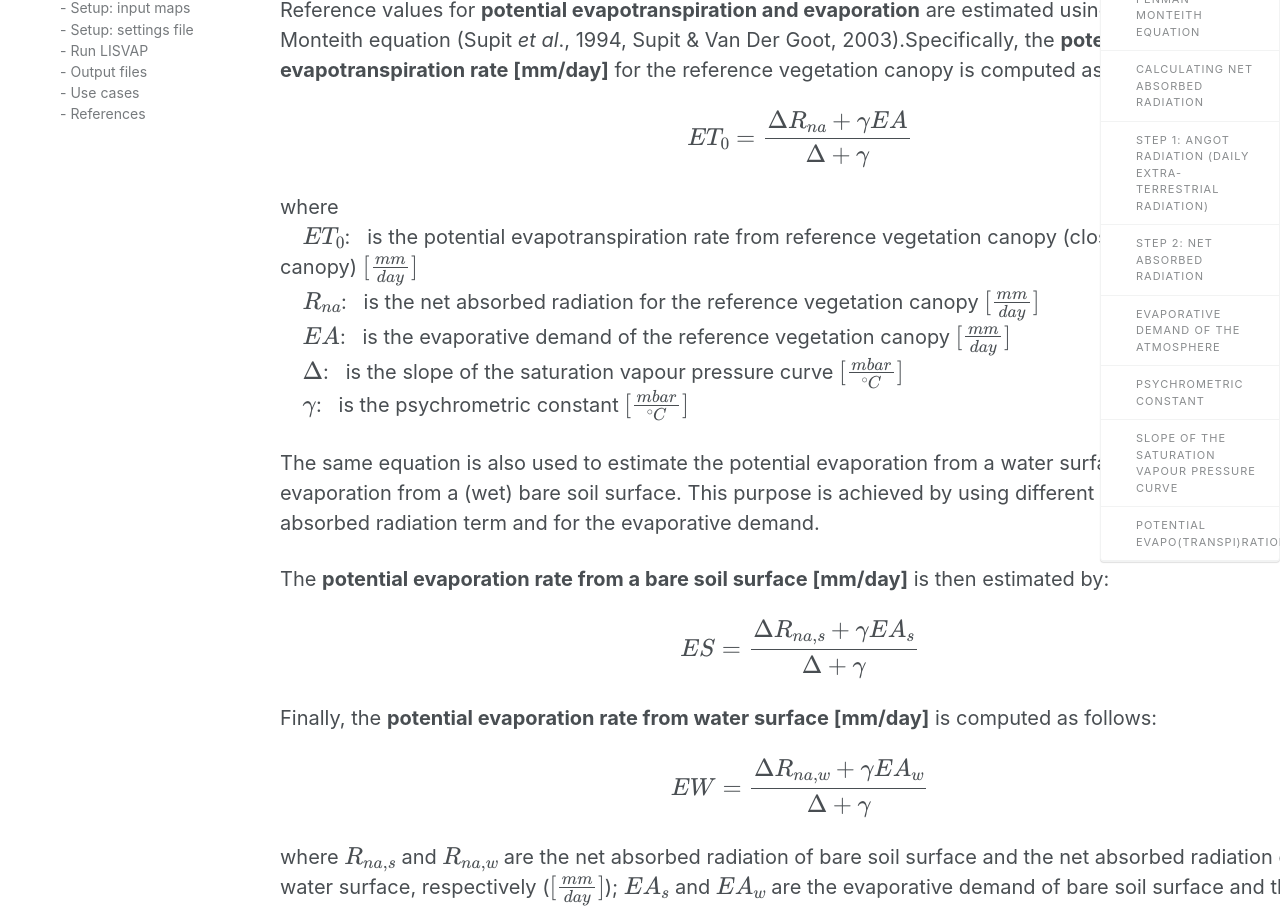
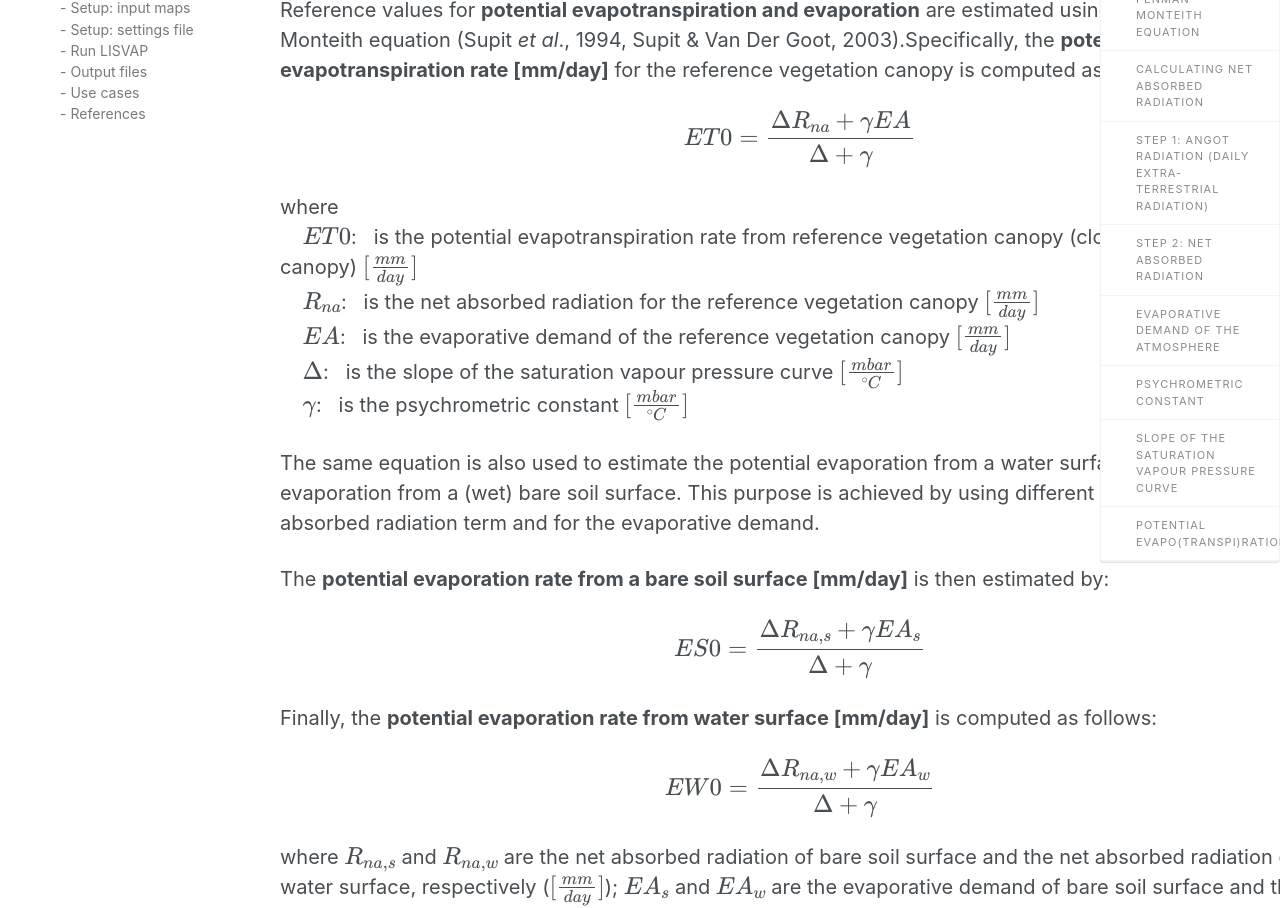
Before and after one commit to ec-jrc/lisflood-lisvap, a Jekyll site: the page built from 2_LISVAP_evaporation/index.md, in a window 1280 px wide and 1400 px high. Shown: the part 260-1168 px from the top of the window. Built offline with Jekyll 4.4.1, drawn with Linux system fonts in a browser that asks for light colours; nearby versions of some CDN libraries; our own code applies the rules of GitHub Pages for plain Markdown files; formulas are drawn with MathJax 3; some of the changed text lies outside the part shown.

Commit message:
Update index.md

```diff
--- a/2_LISVAP_evaporation/index.md
+++ b/2_LISVAP_evaporation/index.md
@@ -5,11 +5,11 @@
 Reference values for **potential evapotranspiration and evaporation** are estimated using the Penman-Monteith equation (Supit *et al*., 1994, Supit & Van Der Goot, 2003).Specifically, the **potential reference evapotranspiration rate [mm/day]** for the reference vegetation canopy is computed as follows:
 
 $$
-ET_0 = \frac{\Delta R_{na} + \gamma EA}{\Delta + \gamma}
+ET0 = \frac{\Delta R_{na} + \gamma EA}{\Delta + \gamma}
 $$
 
 where<br/>
-&nbsp;&nbsp;&nbsp;&nbsp;$ET_0$:&nbsp;&nbsp; is the potential evapotranspiration rate from reference vegetation canopy (closed vegetation canopy) $[\frac{mm}{day}]$<br/>
+&nbsp;&nbsp;&nbsp;&nbsp;$ET0$:&nbsp;&nbsp; is the potential evapotranspiration rate from reference vegetation canopy (closed vegetation canopy) $[\frac{mm}{day}]$<br/>
 &nbsp;&nbsp;&nbsp;&nbsp;$R_{na}$:&nbsp;&nbsp;	is the net absorbed radiation for the reference vegetation canopy $[\frac{mm}{day}]$<br/>
 &nbsp;&nbsp;&nbsp;&nbsp;$EA$:&nbsp;&nbsp;	is the evaporative demand of the reference vegetation canopy $[\frac{mm}{day}]$<br/>
 &nbsp;&nbsp;&nbsp;&nbsp;$\Delta$:&nbsp;&nbsp;		is the slope of the saturation vapour pressure curve $[\frac{mbar}{^\circ C}]$<br/>
@@ -20,13 +20,13 @@ The same equation is also used to estimate the potential evaporation from a wate
 The **potential evaporation rate from a bare soil surface [mm/day]** is then estimated by:
 
 $$
-ES = \frac{\Delta R_{na,s} + \gamma EA_s}{\Delta + \gamma}
+ES0 = \frac{\Delta R_{na,s} + \gamma EA_s}{\Delta + \gamma}
 $$
 
 Finally, the **potential evaporation rate from water surface [mm/day]** is computed as follows:
 
 $$
-EW = \frac{\Delta R_{na,w} + \gamma EA_w}{\Delta + \gamma}
+EW0 = \frac{\Delta R_{na,w} + \gamma EA_w}{\Delta + \gamma}
 $$
 
 where $R_{na,s}$ and $R_{na,w}$ are the net absorbed radiation of bare soil surface and the net absorbed radiation of water surface, respectively ($[\frac{mm}{day}]$); $EA_s$ and $EA_w$ are the evaporative demand of bare soil surface and the evaporative demand of water surface, respectively ($[\frac{mm}{day}]$).
@@ -40,15 +40,15 @@ The procedure to calculate potential evapo(transpi)ration is summarised in the f
 **Figure:** *Overview of procedure to calculate potential reference evapo(transpi)ration. Terms with an asterisk (\*) are calculated separately for a reference vegetation canopy, a bare soil surface and an open water surface, respectively.*
 
 
-The table below lists the properties of the reference surfaces that are used in the computation of $ET_0$, $ES_0$ and $EW_0$, respectively.
+The table below lists the properties of the reference surfaces that are used in the computation of $ET0$, $ES0$ and $EW0$, respectively.
 
-   **Table:** *Properties of reference surfaces for* $ET_0$, $ES_0$ and $EW_0$
+   **Table:** *Properties of reference surfaces for* $ET0$, $ES0$ and $EW0$
 
-|            | **α** *(surface albedo)* | **fc** *(empirical constant in evaporative demand equation)* |
-| -------    | ------------------------ | ------------------------------------------------------------ |
-| **$ET_0$** | 0.23                     | 1                                                            |
-| **$ES_0$** | 0.15                     | 0.75                                                         |
-| **$EW_0$** | 0.05                     | 0.5                                                          |
+|           | **α** *(surface albedo)* | **fc** *(empirical constant in evaporative demand equation)* |
+| -------   | ------------------------ | ------------------------------------------------------------ |
+| **$ET0$** | 0.23                     | 1                                                            |
+| **$ES0$** | 0.15                     | 0.75                                                         |
+| **$EW0$** | 0.05                     | 0.5                                                          |
 
 
 
@@ -166,7 +166,7 @@ where<br/>
 Alternatively, when the weather stations provide the dew point temperature $T_{dew}$, the actual vapour pressure can be computed using the Goudriaan formula (1977):
 
 $$
-e_s= 6.10588 \cdot e^{\frac{17.32491 \cdot T_{dew}}{T_{dew}+238.102}}
+e_a= 6.10588 \cdot e^{\frac{17.32491 \cdot T_{dew}}{T_{dew}+238.102}}
 $$
 
 
@@ -304,9 +304,9 @@ where $\Delta$ is in $[\frac{mbar}{^\circ C}]$.
 
 As explained before, potential evapo(transpi)ration is calculated for three reference surfaces:
 
-1. A closed canopy of some reference crop (*ET0*)
-2. A bare soil surface (*ES0*)
-3. An open water surface (*EW0*)
+1. A closed canopy of some reference crop ($ET0$)
+2. A bare soil surface ($ES0$)
+3. An open water surface ($EW0$)
 
 
 These quantities are all calculated using the Penman-Monteith equation, but using different values for the net absorbed radiation (*Rna*) and evaporative demand (*EA*):
```
